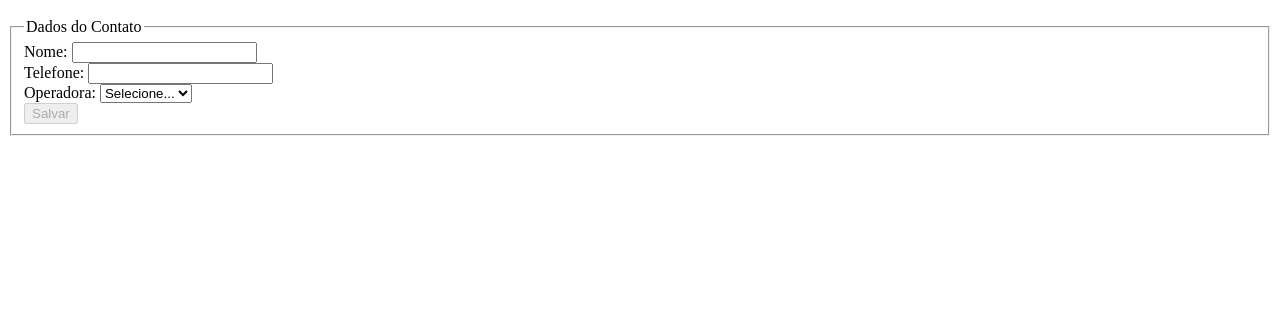
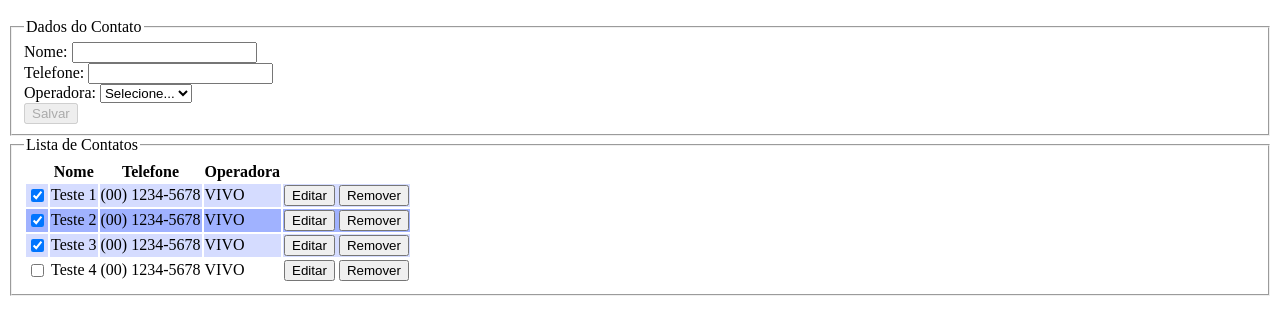
Before and after one commit to gustavobergamim/TreinamentoAngularJS, a plain HTML site: page Exemplo_01/listaTelefonica.html in a window 1280 px wide. Shown: the part 48-382 px from the top of the page. Drawn offline with Linux system fonts and the light colour scheme.

Commit message:
Complemento da listagem de telefones

```diff
--- a/Exemplo_01/listaTelefonica.html
+++ b/Exemplo_01/listaTelefonica.html
@@ -3,11 +3,11 @@
 	<meta charset="utf-8" />
 	<style type="text/css">
 		tr:nth-child(even).selected td {
-			background-color: #11FF00;
+			background-color: #A0B2FF;
 		}
 
 		tr:nth-child(odd).selected td {
-			background-color: #D4FFCF;
+			background-color: #D5DCFF;
 		}
 	</style>
 </head>
@@ -71,7 +71,12 @@
 		app.controller('ListaTelefonicaController', function($scope){
 
 			$scope.titulo = 'Lista Telefônica';
-			$scope.contatos = [];
+			$scope.contatos = [
+				{ nome: 'Teste 1', telefone: '(00) 1234-5678', selecionado: true, operadora:{ id:1, nome: 'VIVO' } },
+				{ nome: 'Teste 2', telefone: '(00) 1234-5678', selecionado: true, operadora:{ id:1, nome: 'VIVO' } },
+				{ nome: 'Teste 3', telefone: '(00) 1234-5678', selecionado: true, operadora:{ id:1, nome: 'VIVO' } },
+				{ nome: 'Teste 4', telefone: '(00) 1234-5678', selecionado: false, operadora:{ id:1, nome: 'VIVO' } },
+			];
 
 			$scope.operadoras = [
 				{ id: 1, nome: 'VIVO'},
```
